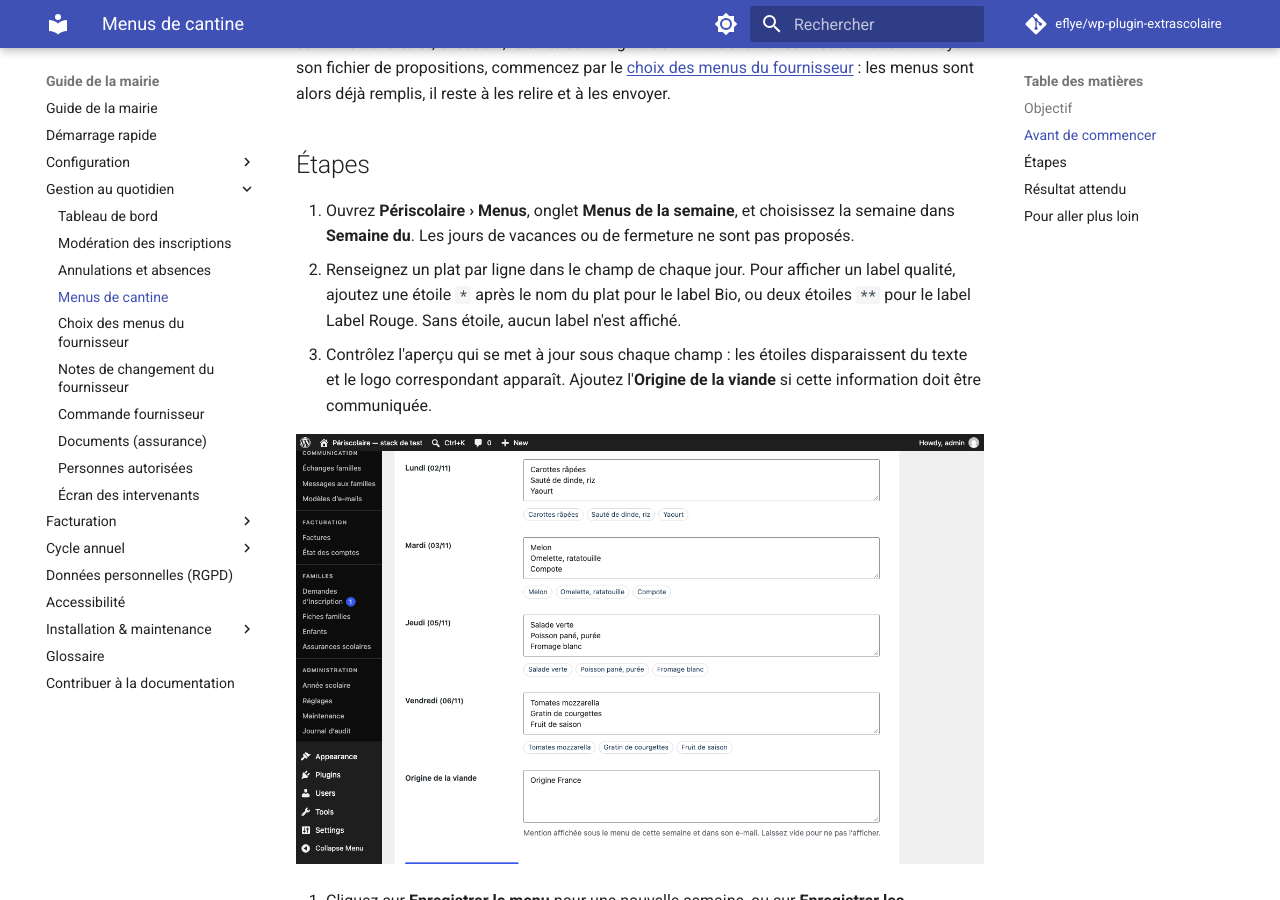
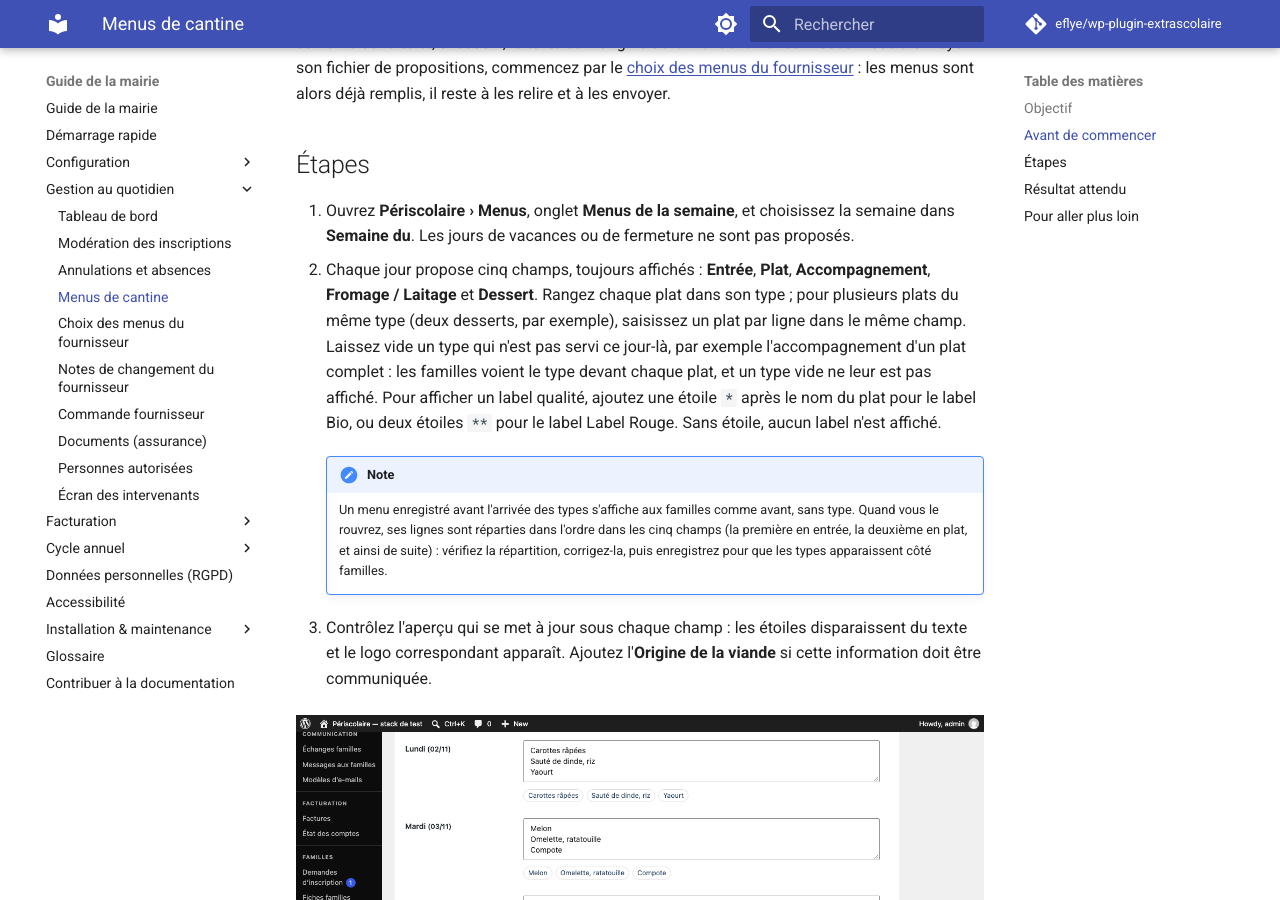
Before and after one commit to eflye/wp-plugin-extrascolaire, an MkDocs documentation site: the page built from documentation/gestion-quotidienne/menus-cantine.md, in a window 1280 px wide and 900 px high, scrolled down 391 px. Built offline with MkDocs 1.6.1 and Material for MkDocs 9.7.7, drawn with Linux system fonts in a browser that asks for light colours; comment, search, counter and statistics services are not loaded; some of the changed text lies outside the part shown.

Commit message:
docs(menus): guides et feuille de route des types de plat
Guides des menus, du choix des menus et des notes du fournisseur ; décision du 21/11/2026 et pistes dans la feuille de route.

Co-Authored-By: Claude Fable 5.2 <noreply@anthropic.com>

```diff
--- a/documentation/gestion-quotidienne/menus-cantine.md
+++ b/documentation/gestion-quotidienne/menus-cantine.md
@@ -11,7 +11,11 @@ Connectez-vous avec un rôle autorisé à gérer la cantine. Préparez les plats
 ## Étapes
 
 1. Ouvrez **Périscolaire › Menus**, onglet **Menus de la semaine**, et choisissez la semaine dans **Semaine du**. Les jours de vacances ou de fermeture ne sont pas proposés.
-2. Renseignez un plat par ligne dans le champ de chaque jour. Pour afficher un label qualité, ajoutez une étoile `*` après le nom du plat pour le label Bio, ou deux étoiles `**` pour le label Label Rouge. Sans étoile, aucun label n'est affiché.
+2. Chaque jour propose cinq champs, toujours affichés : **Entrée**, **Plat**, **Accompagnement**, **Fromage / Laitage** et **Dessert**. Rangez chaque plat dans son type ; pour plusieurs plats du même type (deux desserts, par exemple), saisissez un plat par ligne dans le même champ. Laissez vide un type qui n'est pas servi ce jour-là, par exemple l'accompagnement d'un plat complet : les familles voient le type devant chaque plat, et un type vide ne leur est pas affiché. Pour afficher un label qualité, ajoutez une étoile `*` après le nom du plat pour le label Bio, ou deux étoiles `**` pour le label Label Rouge. Sans étoile, aucun label n'est affiché.
+
+    !!! note
+        Un menu enregistré avant l'arrivée des types s'affiche aux familles comme avant, sans type. Quand vous le rouvrez, ses lignes sont réparties dans l'ordre dans les cinq champs (la première en entrée, la deuxième en plat, et ainsi de suite) : vérifiez la répartition, corrigez-la, puis enregistrez pour que les types apparaissent côté familles.
+
 3. Contrôlez l'aperçu qui se met à jour sous chaque champ : les étoiles disparaissent du texte et le logo correspondant apparaît. Ajoutez l'**Origine de la viande** si cette information doit être communiquée.
 
    ![Formulaire de saisie d'un menu avec un plat par jour, l'aperçu des labels qualité et le champ Origine de la viande](../assets/screenshots/menus-cantine-saisie.png)
@@ -30,7 +34,7 @@ Connectez-vous avec un rôle autorisé à gérer la cantine. Préparez les plats
 
 ## Résultat attendu
 
-Le menu de la semaine est lisible dans le portail famille et l'e-mail, les labels Bio ou Label Rouge sont correctement signalés, et l'envoi n'est daté que lorsqu'il a été accepté pour toutes les familles.
+Le menu de la semaine est lisible dans le portail famille et l'e-mail, chaque plat précédé de son type, les labels Bio ou Label Rouge sont correctement signalés, et l'envoi n'est daté que lorsqu'il a été accepté pour toutes les familles.
 
 ## Pour aller plus loin
 
```
Also changed, not shown: README.md (+1 -1 lines), docs/feuille-de-route.md (+4 -1 lines), docs/menu-labels.md (+1 -1 lines), documentation/gestion-quotidienne/choix-menus-fournisseur.md (+2 -2 lines), documentation/gestion-quotidienne/notes-changement-fournisseur.md (+1 -1 lines).
